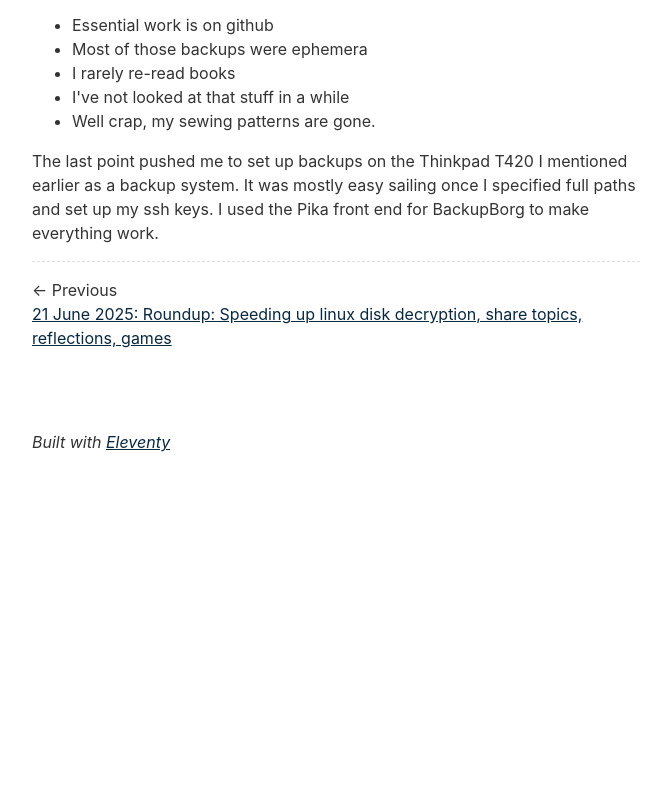
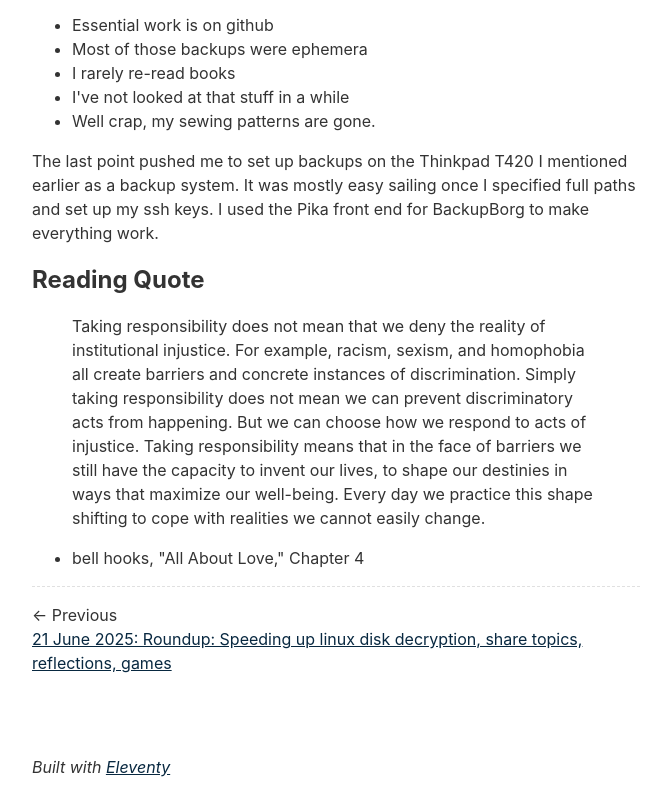
Before and after one commit to kaesluder/kaesluder-blog, an Eleventy site: page content/blog/2025-06-28-shuffle-and-backup/2025-06-28-image-shuffle-and-backup-hosting.md in a window 1280 px wide. Shown: the part 1733-2528 px from the top of the page, without its empty margins (304-975 px from the left). Before the commit the page ends 2203 px from the top, so only its background shows below. Built offline with nearby package versions, Linux system fonts and the light colour scheme; Eleventy itself is replaced by a stand-in of ours; files that its build step writes are made by us from their sources; files whose address does not match are found by name; what @zachleat/heading-anchors, zod-validation-error would draw is missing.

Commit message:
Update 2025-06-28-image-shuffle-and-backup-hosting.md

```diff
--- a/content/blog/2025-06-28-shuffle-and-backup/2025-06-28-image-shuffle-and-backup-hosting.md
+++ b/content/blog/2025-06-28-shuffle-and-backup/2025-06-28-image-shuffle-and-backup-hosting.md
@@ -34,3 +34,9 @@ A few months ago the disk that had my only copy of multiple desktop backup faile
 - Well crap, my sewing patterns are gone.
 
 The last point pushed me to set up backups on the Thinkpad T420 I mentioned earlier as a backup system. It was mostly easy sailing once I specified full paths and set up my ssh keys. I used the Pika front end for BackupBorg to make everything work.
+
+## Reading Quote
+
+> Taking responsibility does not mean that we deny the reality of institutional injustice. For example, racism, sexism, and homophobia all create barriers and concrete instances of discrimination. Simply taking responsibility does not mean we can prevent discriminatory acts from happening. But we can choose how we respond to acts of injustice. Taking responsibility means that in the face of barriers we still have the capacity to invent our lives, to shape our destinies in ways that maximize our well-being. Every day we practice this shape shifting to cope with realities we cannot easily change.
+
+- bell hooks, "All About Love," Chapter 4
```
